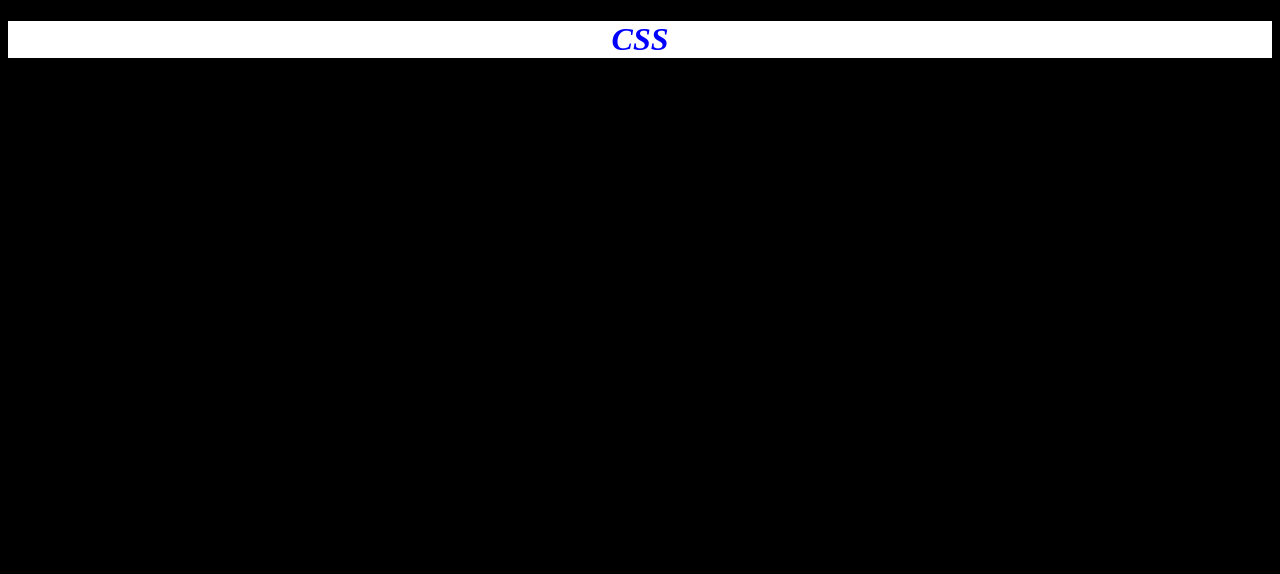
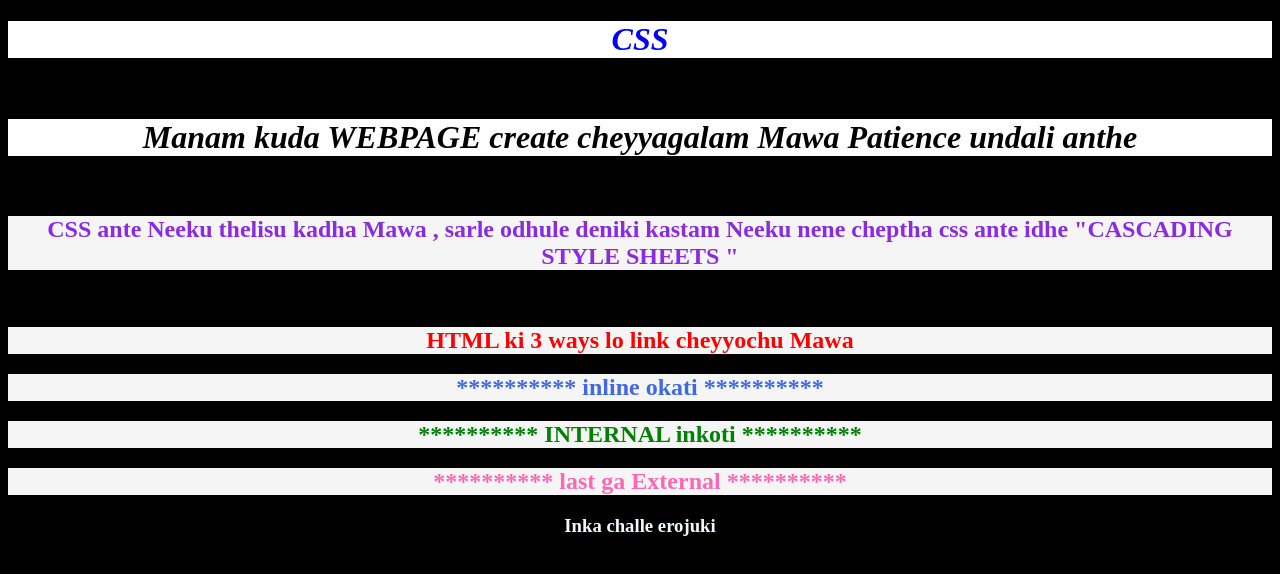
Before and after one commit to UttejKuppalla/CSS, a plain HTML site: page index.html in a window 1280 px wide. Drawn offline with Linux system fonts and the light colour scheme.

Commit message:
Modified

```diff
--- a/index.html
+++ b/index.html
@@ -9,10 +9,24 @@
             color: red;
             background-color: white;
         }
+        h2{
+            background-color: whitesmoke;
+        }
     </style>
     <link rel="stylesheet" href="./style.css">
 </head>
 <body style="background-color: black;">
-    <center><h1 style="color: blue;">CSS</h1></center>
+    <center>
+        <h1 style="color: blue;">CSS</h1>
+        <br>
+        <h1 style="color: black">Manam kuda WEBPAGE create cheyyagalam Mawa Patience undali anthe</h1><br>
+       <h2 style="color: blueviolet;">CSS ante Neeku thelisu kadha Mawa , sarle odhule deniki kastam Neeku nene cheptha css ante idhe "CASCADING STYLE SHEETS "</h2><br>
+       <h2 style="color: red">HTML ki 3 ways lo link cheyyochu Mawa </h2>
+       <h2 style="color: royalblue"> **********  inline okati  **********</h2>
+       <h2 style="color: green">**********  INTERNAL inkoti  **********</h2>
+       <h2 style="color: hotpink">**********  last ga External  ********** </h2>
+       <h3 style="color: aliceblue;"> Inka challe erojuki</h3>
+    </center>
+
 </body>
 </html>
```
